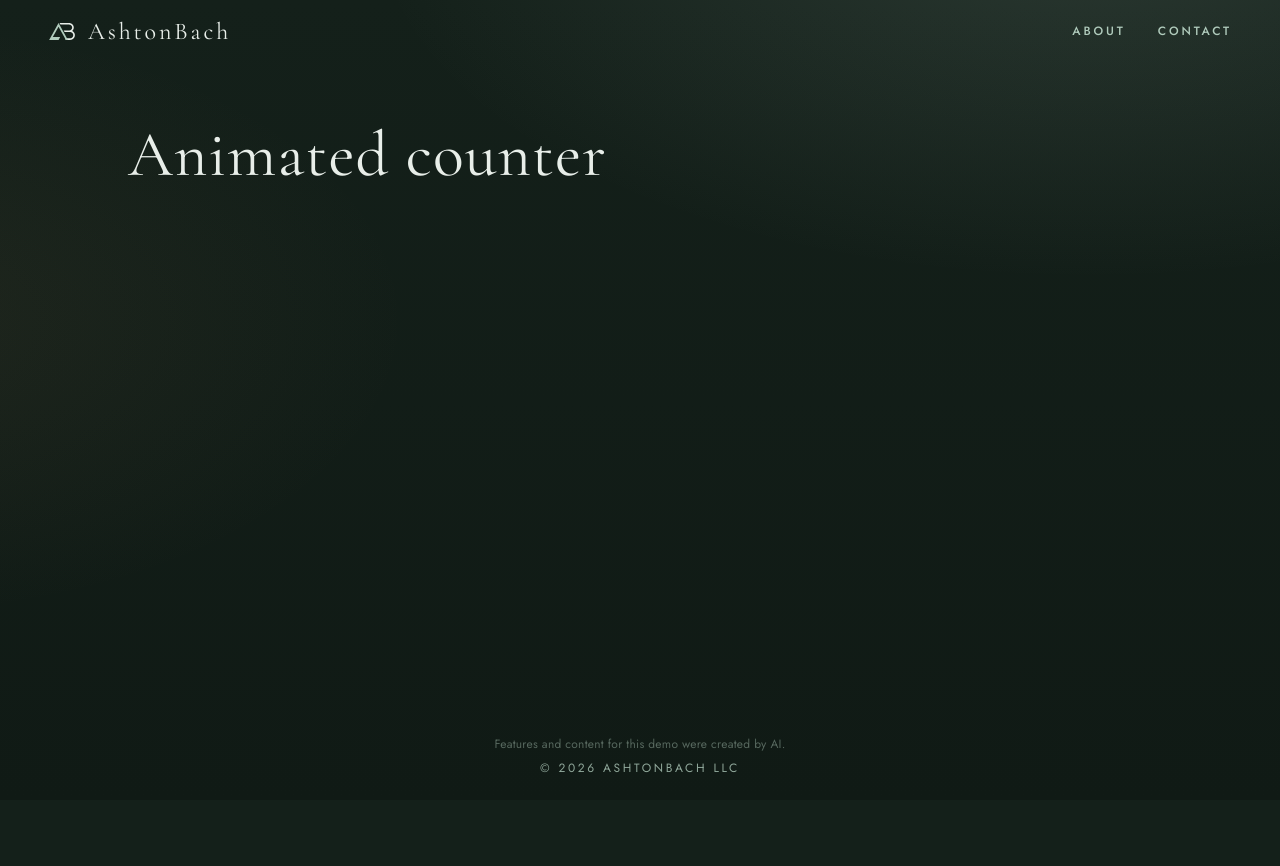
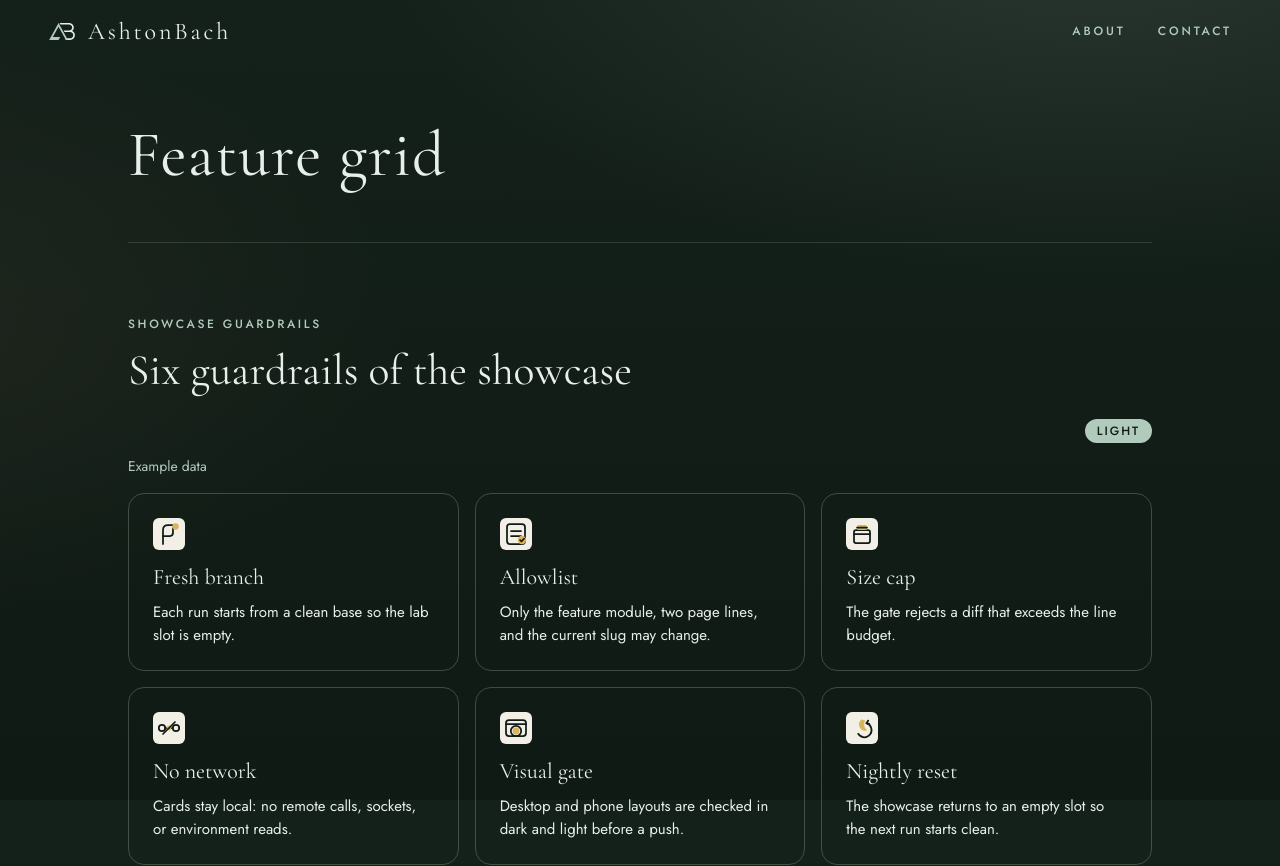
Before and after one commit to ashtonbach/agent-showcase, a Next.js app: page / in a window 1280 px wide. Shown: the top 866 px of the page. Before the commit the page ends 800 px from the top, so only its background shows below. Built offline with nearby package versions, Linux system fonts and the light colour scheme.

Commit message:
Feature: Feature grid (Author: Jonah Reyes)
Co-authored-by: Agent 0067 <ashtonbach-bot@users.noreply.github.com>

```diff
--- a/app/lab/current.json
+++ b/app/lab/current.json
@@ -1 +1 @@
-{"slug":"animated-counter"}
+{"slug":"feature-grid"}
--- /dev/null
+++ b/app/lab/feature-grid/index.tsx
@@ -0,0 +1,72 @@
+"use client";
+import { useEffect, useRef, useState } from "react";
+
+const ITEMS = [
+  { t: "Fresh branch", d: "Each run starts from a clean base so the lab slot is empty." },
+  { t: "Allowlist", d: "Only the feature module, two page lines, and the current slug may change." },
+  { t: "Size cap", d: "The gate rejects a diff that exceeds the line budget." },
+  { t: "No network", d: "Cards stay local: no remote calls, sockets, or environment reads." },
+  { t: "Visual gate", d: "Desktop and phone layouts are checked in dark and light before a push." },
+  { t: "Nightly reset", d: "The showcase returns to an empty slot so the next run starts clean." },
+];
+
+const css = `
+.lab-fg{width:min(960px,100%);margin:8px auto 56px;color:var(--mist,#E8EEE9)}
+.lab-bar{display:flex;justify-content:flex-end;margin:0 0 12px}
+.lab-theme{font:500 12px/1 var(--sans);letter-spacing:.16em;text-transform:uppercase;color:#121A16;background:var(--sage,#B0CBBC);border:0;border-radius:999px;padding:6px 12px;cursor:pointer}
+.lab-grid{display:grid;grid-template-columns:1fr;gap:16px;list-style:none;margin:0;padding:0}
+.lab-card{border:1px solid rgba(176,203,188,.28);border-radius:16px;padding:24px;min-width:0}
+.lab-card h3{font-family:var(--serif);font-weight:400;font-size:22px;margin:10px 0 6px;color:var(--mist,#F2EFE6)}
+.lab-card p{color:var(--mist,#E8EEE9);font-size:15px;line-height:1.5;overflow-wrap:anywhere}
+.lab-icon{display:block;width:32px;height:32px}
+.lab-fb{display:inline-flex;width:32px;height:32px;align-items:center;justify-content:center;border-radius:8px;background:rgba(176,203,188,.16);color:var(--sage,#B0CBBC)}
+.lab-note{margin:0 0 16px;color:var(--sage,#B0CBBC);font-size:14px}
+.lab-fg[data-theme="light"] .lab-card{background:#E8EEE9}
+.lab-fg[data-theme="light"] .lab-card h3,.lab-fg[data-theme="light"] .lab-card p{color:#121A16}
+@media(min-width:601px){.lab-grid{grid-template-columns:1fr 1fr}}
+@media(min-width:901px){.lab-grid{grid-template-columns:1fr 1fr 1fr}}
+@media(prefers-reduced-motion:reduce){.lab-theme{transition:none}}
+`;
+
+function Icon({ i, title }: { i: number; title: string }) {
+  const [ok, setOk] = useState(true);
+  const ref = useRef<HTMLImageElement>(null);
+  useEffect(() => {
+    const el = ref.current;
+    if (el && el.complete && el.naturalWidth === 0) setOk(false);
+  }, []);
+  if (!ok) {
+    return (
+      <span data-art="fallback" aria-hidden="true" className="lab-fb">
+        <svg viewBox="0 0 32 32" width={32} height={32}><path d="M8 16h16" stroke="currentColor" fill="none" strokeWidth="2" /></svg>
+      </span>
+    );
+  }
+  return (
+    <img ref={ref} data-art="image" className="lab-icon" src={"/lab/feature-grid/icon-" + i + ".svg"} width={32} height={32} alt={title} onError={() => setOk(false)} />
+  );
+}
+
+export default function FeatureGrid() {
+  const [light, setLight] = useState(false);
+  return (
+    <section data-lab="feature-grid" aria-labelledby="lab-fg-title" className="lab-fg" data-theme={light ? "light" : "dark"}>
+      <style>{css}</style>
+      <p className="label">Showcase guardrails</p>
+      <h2 id="lab-fg-title">Six guardrails of the showcase</h2>
+      <div className="lab-bar">
+        <button type="button" className="lab-theme" aria-pressed={light} onClick={() => setLight(!light)}>{light ? "Dark" : "Light"}</button>
+      </div>
+      <p className="lab-note">Example data</p>
+      <ul className="lab-grid">
+        {ITEMS.map((item, i) => (
+          <li key={item.t} className="lab-card">
+            <Icon i={i} title={item.t} />
+            <h3>{item.t}</h3>
+            <p>{item.d}</p>
+          </li>
+        ))}
+      </ul>
+    </section>
+  );
+}
--- a/app/page.tsx
+++ b/app/page.tsx
@@ -1,10 +1,11 @@
+import Lab from "./lab/feature-grid";
 import { readDemoName } from "./demo-name";
 const demoName = readDemoName();
 export default function Page() {
   return (
     <div className="page-stack">
       <h1 className="demo-title">{demoName}</h1>
-      {/* lab:slot */}
+      <Lab /> {/* lab:slot */}
     </div>
   );
 }
```
